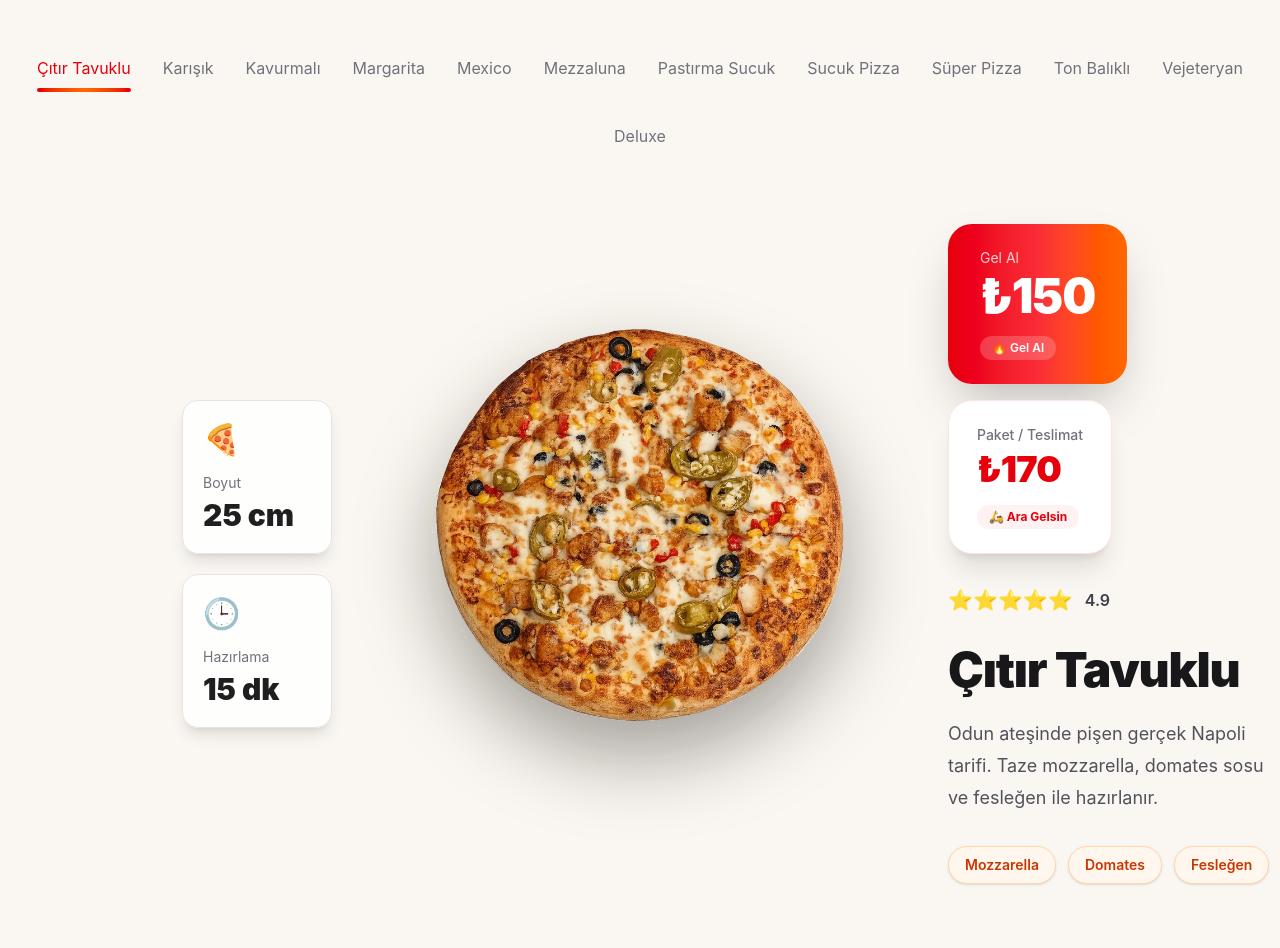
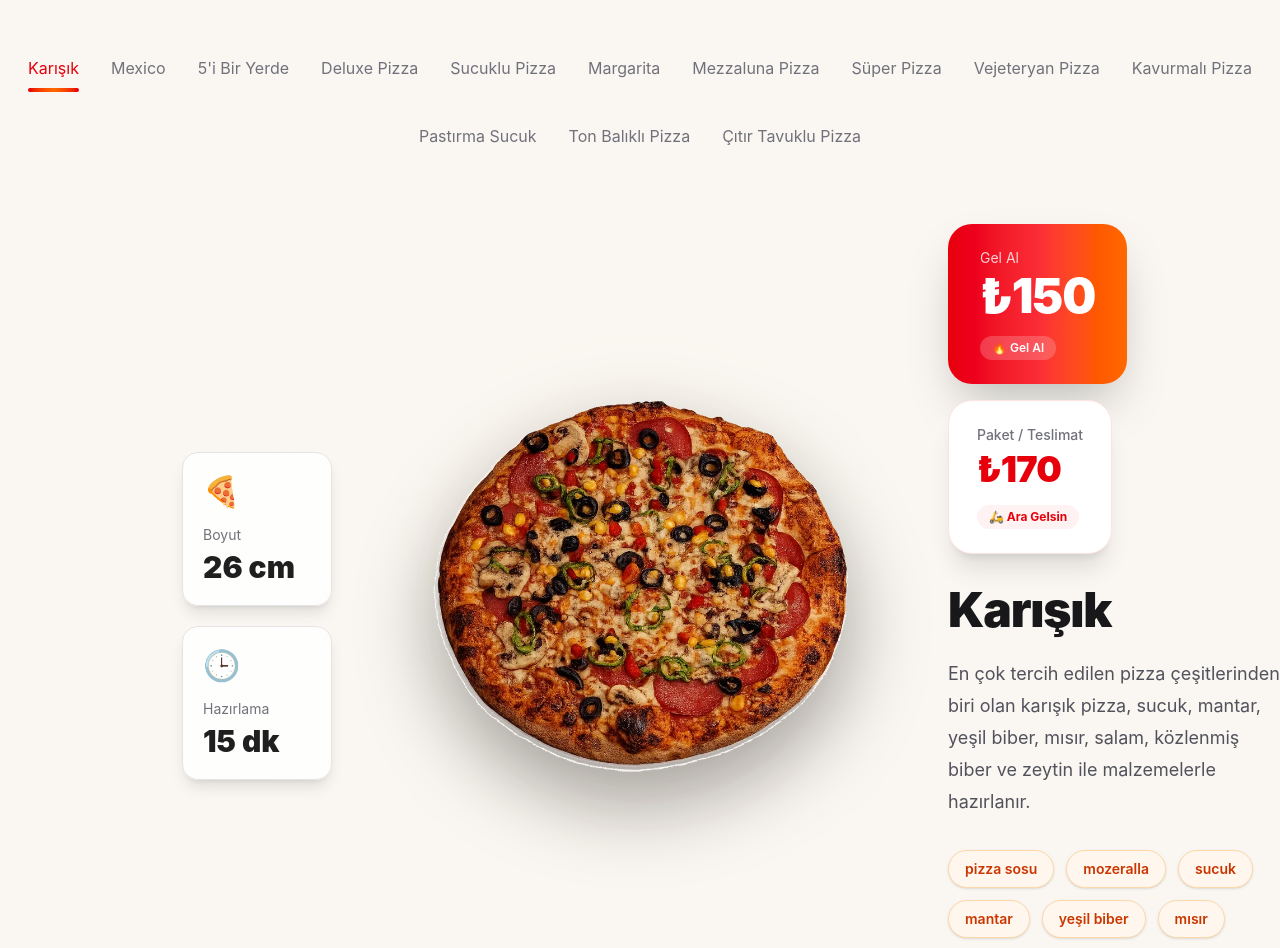
Before and after one commit to cfatihcan/pcheck, a React (Vite) app: page / in a window 1280 px wide. Shown: the part 940-1888 px from the top of the page. Built offline with nearby package versions, Linux system fonts and the light colour scheme.

Commit message:
pizza data changed

```diff
--- a/src/features/PizzaShowcase/MobilePizzaShowcase/PizzaMobileInfo.tsx
+++ b/src/features/PizzaShowcase/MobilePizzaShowcase/PizzaMobileInfo.tsx
@@ -33,7 +33,7 @@ export function PizzaMobileInfo({ active }: Props) {
         className="mt-8"
       >
         {/* Rating */}
-        <div className="flex items-center justify-center gap-2">
+        {/* <div className="flex items-center justify-center gap-2">
           <span className="text-amber-400 text-lg">
             ⭐⭐⭐⭐⭐
           </span>
@@ -41,7 +41,7 @@ export function PizzaMobileInfo({ active }: Props) {
           <span className="font-semibold text-zinc-700">
             {pizza.rating}
           </span>
-        </div>
+        </div> */}
 
         {/* Name */}
         <h2 className="mt-5 text-center text-3xl font-black">
--- a/src/features/PizzaShowcase/PizzaData.ts
+++ b/src/features/PizzaShowcase/PizzaData.ts
@@ -1,40 +1,12 @@
 
 
 import type { PizzaItem } from "./PizzaTypes";
-import { CitirTavukPizza, DeluxPizza, KarisikPizza, KavurmaliPizza, MargaritaPizza, MexicoPizza, MezzalunaPizza, PastirmaSucukPizza, SucukluPizza, SuperPizza, TonBalikPizza, VejeteryanPizza } from "@/assets/images/pizza";
+import { BesiBiYerdePizza, CitirTavukPizza, DeluxPizza, KarisikPizza, KavurmaliPizza, MargaritaPizza, MexicoPizza, MezzalunaPizza, PastirmaSucukPizza, SucukluPizza, SuperPizza, TonBalikPizza, VejeteryanPizza } from "@/assets/images/pizza";
 
 export const pizzas: PizzaItem[] = [
+
   {
     id: 1,
-
-    name: "Çıtır Tavuklu",
-
-    image: CitirTavukPizza,
-
-    price: 150,
-
-    pricedelivery: 170,
-
-    rating: 4.9,
-
-    calories: 420,
-
-    size: "25 cm",
-
-    duration: "15 dk",
-
-    description:
-      "Odun ateşinde pişen gerçek Napoli tarifi. Taze mozzarella, domates sosu ve fesleğen ile hazırlanır.",
-
-    ingredients: [
-      "Mozzarella",
-      "Domates",
-      "Fesleğen",
-    ],
-  },
-
-    {
-    id: 2,
 
     name: "Karışık",
 
@@ -48,25 +20,97 @@ export const pizzas: PizzaItem[] = [
 
     calories: 420,
 
-    size: "235 cm",
+    size: "26 cm",
 
     duration: "15 dk",
 
     description:
-      "Odun ateşinde pişen gerçek Napoli tarifi. Taze mozzarella, domates sosu ve fesleğen ile hazırlanır.",
+      "En çok tercih edilen pizza çeşitlerinden biri olan karışık pizza, sucuk, mantar, yeşil biber, mısır, salam, közlenmiş biber ve zeytin ile malzemelerle hazırlanır.",
 
     ingredients: [
-      "Mozzarella",
-      "Domates",
-      "Fesleğen",
+      "pizza sosu",
+      "mozeralla",
+      "sucuk",
+      "mantar",
+      "yeşil biber",
+      "mısır",
+      "salam",
+      "közlenmiş biber",
+      "zeytin",
     ],
   },
   {
+    id: 2,
+
+    name: "Mexico",
+
+    image: MexicoPizza,
+
+    price: 150,
+    pricedelivery: 170,
+
+    rating: 4.9,
+
+    calories: 420,
+
+    size: "26 cm",
+
+    duration: "15 dk",
+
+    description:
+      "Acı sevenler için özel olarak hazırlanan Mexico pizza, jalapeño biberi, mısır, kırmızı közlenmiş biber, mantar ve sucuk gibi malzemelerle hazırlanır.",
+
+    ingredients: [
+      "pizza sosu",
+      "mozeralla",
+      "sucuk",
+      "jalapeño",
+      "mısır",
+      "mantar",
+      "kırmızı közlenmiş biber",
+    ],
+  },
+
+  {
     id: 3,
 
-    name: "Kavurmalı",
+    name: "5'i Bir Yerde",
 
-    image: KavurmaliPizza,
+    image: BesiBiYerdePizza,
+
+    price: 150,
+
+    pricedelivery: 170,
+
+    rating: 4.9,
+
+    calories: 420,
+
+    size: "26 cm",
+
+    duration: "15 dk",
+
+    description:
+      "Harika bir lezzet kombinasyonu sunan 5'i Bir Yerde pizza, sucuk, mantar, mısır, sosis ve yeşil biber ile hazırlanır.",
+
+    ingredients: [
+      "pizza sosu",
+      "mozeralla",
+      "sucuk",
+      "mantar",
+      "mısır",
+      "sosis",
+      "yeşil biber",
+    ],
+  },
+
+
+  {
+    id: 4,
+
+    name: "Deluxe Pizza",
+
+    image: DeluxPizza,
 
     price: 150,
     pricedelivery: 170,
@@ -74,21 +118,53 @@ export const pizzas: PizzaItem[] = [
 
     calories: 420,
 
-    size: "25 cm",
+    size: "26 cm",
 
     duration: "15 dk",
 
     description:
-      " Taze mozzarella, domates sosu ve fesleğen ile hazırlanır.",
+      "Lux tutkunları için özel olarak hazırlanan Deluxe pizza, sucuk, mantar, mısır, kırmızı közlenmiş biber ve yeşil biber ile hazırlanır.",
 
     ingredients: [
-      "Mozzarella",
-      "Kavurma",
-      "Fesleğen",
+      "pizza sosu",
+      "mozeralla",
+      "sucuk",
+      "mantar",
+      "salam",
+      "yeşil biber",
     ],
   },
   {
-    id: 4,
+    id: 5,
+
+    name: "Sucuklu Pizza",
+
+    image: SucukluPizza,
+
+    price: 150,
+    pricedelivery: 170,
+
+    rating: 4.9,
+
+    calories: 420,
+
+    size: "26 cm",
+
+    duration: "15 dk",
+
+    description:
+      "Sucuk severler el kaldırsın!",
+
+    ingredients: [
+      "pizza sosu",
+      "mozeralla",
+      "sucuk",
+    ],
+  },
+
+
+  {
+    id: 6,
 
     name: "Margarita",
 
@@ -101,51 +177,23 @@ export const pizzas: PizzaItem[] = [
 
     calories: 420,
 
-    size: "25 cm",
+    size: "26 cm",
 
     duration: "15 dk",
 
     description:
-      "Odun ateşinde pişen gerçek Napoli tarifi. Taze mozzarella, domates sosu ve fesleğen ile hazırlanır.",
+      "O bir klasik! Margarita pizza, taze mozzarella peyniri, domates sosu ve fesleğen ile hazırlanır.",
 
     ingredients: [
-      "Mozzarella",
-      "Domates",
-      "Fesleğen",
+      "pizza sosu",
+      "mozeralla",
+      "domates"
     ],
   },
   {
-    id: 5,
+    id: 7,
 
-    name: "Mexico",
-
-    image: MexicoPizza,
-
-    price: 150,
-    pricedelivery: 170,
-
-    rating: 4.9,
-
-    calories: 420,
-
-    size: "25 cm",
-
-    duration: "15 dk",
-
-    description:
-      "Taze mozzarella, domates sosu ve fesleğen ile hazırlanır.",
-
-    ingredients: [
-      "Mozzarella",
-      "Domates",
-      "Fesleğen",
-    ],
-  },
-
-  {
-    id: 6,
-
-    name: "Mezzaluna",
+    name: "Mezzaluna Pizza",
 
     image: MezzalunaPizza,
 
@@ -156,71 +204,20 @@ export const pizzas: PizzaItem[] = [
 
     calories: 420,
 
-    size: "25 cm",
+    size: "26 cm",
 
     duration: "15 dk",
 
     description:
-      "Taze mozzarella, domates sosu ve fesleğen ile hazırlanır.",
+      "Peynir ve et severler için özel olarak hazırlanan Mezzaluna pizza, salam, mantar, sosis ve çift kat mozzarella ile hazırlanır.",
 
     ingredients: [
-      "Mozzarella",
-      "Domates",
-      "Fesleğen",
-    ],
-  },
-    {
-    id: 7,
-
-    name: "Pastırma Sucuk",
-
-    image: PastirmaSucukPizza,
-
-    price: 150,
-    pricedelivery: 170,
-
-    rating: 4.9,
-
-    calories: 420,
-
-    size: "25 cm",
-
-    duration: "15 dk",
-
-    description:
-      "Taze mozzarella, domates sosu ve fesleğen ile hazırlanır.",
-
-    ingredients: [
-      "Mozzarella",
-      "Domates",
-      "Fesleğen",
-    ],
-  },
-    {
-    id: 8,
-
-    name: "Sucuk Pizza",
-
-    image: SucukluPizza,
-
-    price: 150,
-    pricedelivery: 170,
-
-    rating: 4.9,
-
-    calories: 420,
-
-    size: "25 cm",
-
-    duration: "15 dk",
-
-    description:
-      "Taze mozzarella, domates sosu ve fesleğen ile hazırlanır.",
-
-    ingredients: [
-      "Mozzarella",
-      "Domates",
-      "Fesleğen",
+      "pizza sosu",
+      "mozeralla",
+      "salam",
+      "mantar",
+      "sosis",
+      "çift kat mozzarella"
     ],
   },
   {
@@ -237,50 +234,26 @@ export const pizzas: PizzaItem[] = [
 
     calories: 420,
 
-    size: "25 cm",
+    size: "26 cm",
 
     duration: "15 dk",
 
     description:
-      "Taze mozzarella, domates sosu ve fesleğen ile hazırlanır.",
+      "Süper Kahramanlar için özel olarak hazırlanan Süper pizza, sucuk, mantar, yeşil biber ve mısır ile hazırlanır.",
 
     ingredients: [
-      "Mozzarella",
-      "Domates",
-      "Fesleğen",
+      "pizza sosu",
+      "mozeralla",
+      "sucuk",
+      "mantar",
+      "yeşil biber",
+      "mısır"
     ],
   },
   {
     id: 9,
 
-    name: "Ton Balıklı",
-
-    image: TonBalikPizza,
-
-    price: 150,
-    pricedelivery: 170,
-
-    rating: 4.9,
-
-    calories: 420,
-
-    size: "25 cm",
-
-    duration: "15 dk",
-
-    description:
-      "Taze mozzarella, domates sosu ve fesleğen ile hazırlanır.",
-
-    ingredients: [
-      "Mozzarella",
-      "Domates",
-      "Fesleğen",
-    ],
-  },
-   {
-    id: 10,
-
-    name: "Vejeteryan",
+    name: "Vejeteryan Pizza",
 
     image: VejeteryanPizza,
 
@@ -291,44 +264,145 @@ export const pizzas: PizzaItem[] = [
 
     calories: 420,
 
-    size: "25 cm",
+    size: "26 cm",
 
     duration: "15 dk",
 
     description:
-      "Taze mozzarella, domates sosu ve fesleğen ile hazırlanır.",
+      "Vejeteryanlar için özel olarak hazırlanan Vejeteryan pizza, mantar, yeşil biber, kırmızı közlenmiş biber, siyah zeytin, soğan ve mısır ile hazırlanır.",
 
     ingredients: [
-      "Mozzarella",
-      "Domates",
-      "Fesleğen",
+      "pizza sosu",
+      "mozeralla",
+      "mantar",
+      "yeşil biber",
+      "kırmızı közlenmiş biber",
+      "siyah zeytin",
+      "soğan",
+      "mısır",
+    ],
+  },
+  {
+    id: 10,
+
+    name: "Kavurmalı Pizza",
+
+    image: KavurmaliPizza,
+
+    price: 270,
+    pricedelivery: 290,
+
+    rating: 4.9,
+
+    calories: 420,
+
+    size: "26 cm",
+
+    duration: "15 dk",
+
+    description:
+      "Kavurma severler için özel olarak hazırlanan Kavurmalı pizza, kavurma, yeşil biber, mantar ve soğan ile hazırlanır.",
+
+    ingredients: [
+      "pizza sosu",
+      "mozeralla",
+      "kavurma",
+      "yeşil biber",
+      "mantar",
+      "soğan",
+
     ],
   },
   {
     id: 11,
 
-    name: "Deluxe",
+    name: "Pastırma Sucuk",
 
-    image: DeluxPizza,
+    image: PastirmaSucukPizza,
 
-    price: 150,
-    pricedelivery: 170,
+    price: 270,
+    pricedelivery: 290,
 
     rating: 4.9,
 
     calories: 420,
 
-    size: "25 cm",
+    size: "26 cm",
 
     duration: "15 dk",
 
     description:
-      "Taze mozzarella, domates sosu ve fesleğen ile hazırlanır.",
+      "Pastırma ve sucuk severler için özel olarak hazırlanan Pastırma Sucuk pizza, pastırma, sucuk, mantar ve yeşil biber ile hazırlanır.",
 
     ingredients: [
-      "Mozzarella",
-      "Domates",
-      "Fesleğen",
+            "pizza sosu",
+      "mozeralla",
+      "pastırma",
+      "sucuk",
+      "mantar",
+      "yeşil biber",
+      "domates",
     ],
   },
+  {
+    id: 12,
+
+    name: "Ton Balıklı Pizza",
+
+    image: TonBalikPizza,
+
+    price: 270,
+    pricedelivery: 290,
+
+    rating: 4.9,
+
+    calories: 420,
+
+    size: "26 cm",
+
+    duration: "15 dk",
+
+    description:
+      "Ton balığı severler için özel olarak hazırlanan Ton Balıklı pizza, ton balığı, yeşil biber, mısır ve soğan ile hazırlanır.",
+
+    ingredients: [
+      "pizza sosu",
+      "mozeralla",
+      "ton balığı",
+      "yeşil biber",
+      "mısır",
+      "soğan",
+    ],
+  },
+  {
+    id: 13,
+
+    name: "Çıtır Tavuklu Pizza",
+
+    image: CitirTavukPizza,
+
+    price: 270,
+    pricedelivery: 290,
+
+    rating: 4.9,
+
+    calories: 420,
+
+    size: "26 cm",
+
+    duration: "15 dk",
+
+    description:
+      "Çıtır tavuk severler için özel olarak hazırlanan Çıtır Tavuklu pizza, çıtır tavuk, jalapeño, kırmızı közlenmiş biber, siyah zeytin ve mısır ile hazırlanır.",
+
+    ingredients: [
+      "pizza sosu",
+      "mozeralla",
+      "çıtır tavuk",
+      "jalapeño",
+      "kırmızı közlenmiş biber",
+      "siyah zeytin",
+      "mısır"
+    ],
+  }
 ];
--- a/src/features/PizzaShowcase/PizzaInfo.tsx
+++ b/src/features/PizzaShowcase/PizzaInfo.tsx
@@ -56,7 +56,7 @@ export function PizzaInfo({ active }: Props) {
         </div>
 
         {/* Rating */}
-        <div
+        {/* <div
           className="
             mt-4
             flex
@@ -70,7 +70,7 @@ export function PizzaInfo({ active }: Props) {
           <span className="ml-2 text-base text-zinc-500">
             {pizza.rating}
           </span>
-        </div>
+        </div> */}
 
         {/* Açıklama */}
         <p
--- a/src/features/PizzaShowcase/PizzaRightInfo.tsx
+++ b/src/features/PizzaShowcase/PizzaRightInfo.tsx
@@ -137,7 +137,7 @@ export function PizzaRightInfo({ active }: Props) {
 </div>
 
         {/* Rating */}
-        <div className="mt-8 flex items-center gap-3">
+        {/* <div className="mt-8 flex items-center gap-3">
           <div className="text-xl text-amber-400">
             ⭐⭐⭐⭐⭐
           </div>
@@ -145,7 +145,7 @@ export function PizzaRightInfo({ active }: Props) {
           <div className="font-semibold text-zinc-700">
             {pizza.rating}
           </div>
-        </div>
+        </div> */}
 
         {/* Name */}
         <h2
```
Lines whose indentation alone changed are shown as unchanged.
